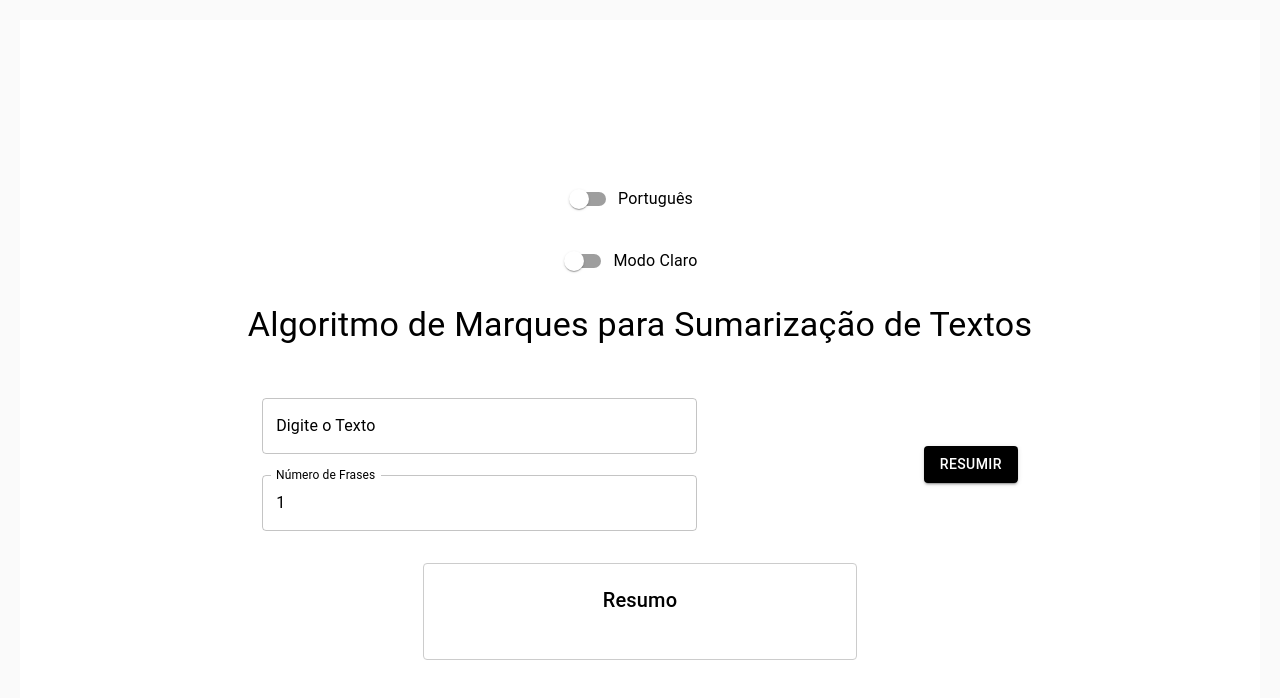
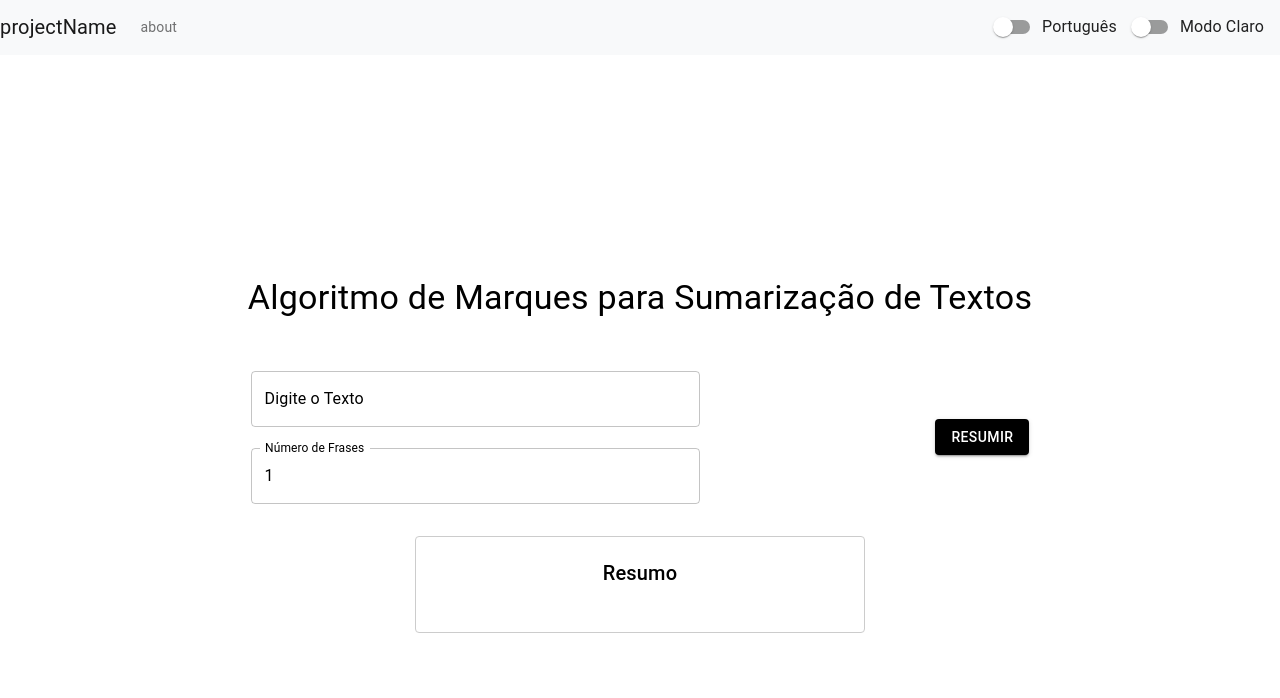
Before and after one commit to micasmarques/algoritmo-marques-tcc, a React (Vite) app in the folder code/frontend/: page / in a window 1280 px wide. Shown: the top 698 px of the page. Built offline with nearby package versions, Linux system fonts and the light colour scheme.

Commit message:
menu adicionado

```diff
--- a/code/frontend/package.json
+++ b/code/frontend/package.json
@@ -30,7 +30,8 @@
     "react-bootstrap": "^2.7.4",
     "react-dom": "^17.0.2",
     "react-i18next": "^12.3.1",
-    "react-pdf": "^6.2.2"
+    "react-pdf": "^6.2.2",
+    "react-router-dom": "^6.11.2"
   },
   "devDependencies": {
     "parcel-bundler": "^1.12.5"
--- a/code/frontend/src/App.js
+++ b/code/frontend/src/App.js
@@ -1,13 +1,32 @@
-import React from 'react';
-import './styles/App.css';
+import React, {useState} from 'react';
+import {useTranslation} from 'react-i18next';
+import {Navbar, Nav} from 'react-bootstrap';
+import LanguageSwitcher from './components/LanguageSwitcher';
+import ThemeSwitcher from './components/ThemeSwitcher';
 import Summary from './components/Summary';
 
 function App() {
-  return (
-    <div className="App">
-      <Summary />
-    </div>
-  );
+    const {t} = useTranslation();
+    const [darkMode, setDarkMode] = useState(false);
+
+    return (
+        <div className="App">
+            <Navbar bg="light" expand="lg">
+                <Navbar.Brand>{t('projectName')}</Navbar.Brand>
+                <Navbar.Toggle aria-controls="navbar"/>
+                <Navbar.Collapse id="navbar">
+                    <Nav className="me-auto">
+                        <Nav.Link href="#about">{t('about')}</Nav.Link>
+                    </Nav>
+                    <Nav>
+                        <LanguageSwitcher/>
+                        <ThemeSwitcher darkMode={darkMode} setDarkMode={setDarkMode}/>
+                    </Nav>
+                </Navbar.Collapse>
+            </Navbar>
+            <Summary/>
+        </div>
+    );
 }
 
 export default App;
--- a/code/frontend/src/components/Summary.js
+++ b/code/frontend/src/components/Summary.js
@@ -95,8 +95,6 @@ function Summary() {
                     bgcolor: theme.palette.background.default
                 }}
             >
-                <LanguageSwitcher/>
-                <ThemeSwitcher darkMode={darkMode} setDarkMode={setDarkMode}/>
                 <Tooltip title={t('titleTooltip')}>
                     <Typography variant="h4" component="div" gutterBottom sx={{color: theme.palette.text.primary}}>
                         {t('textSummarization')}
--- a/code/frontend/src/index.js
+++ b/code/frontend/src/index.js
@@ -1,12 +1,13 @@
 import React from 'react';
 import ReactDOM from 'react-dom';
+import { BrowserRouter } from 'react-router-dom';
 import App from './App';
 import 'bootstrap/dist/css/bootstrap.css';
 import './i18n';
 
 ReactDOM.render(
-  <React.StrictMode>
+  <BrowserRouter>
     <App />
-  </React.StrictMode>,
+  </BrowserRouter>,
   document.getElementById('root')
 );
```
Also changed, not shown: 1 other file (tests, documents, lock files or other folders).
